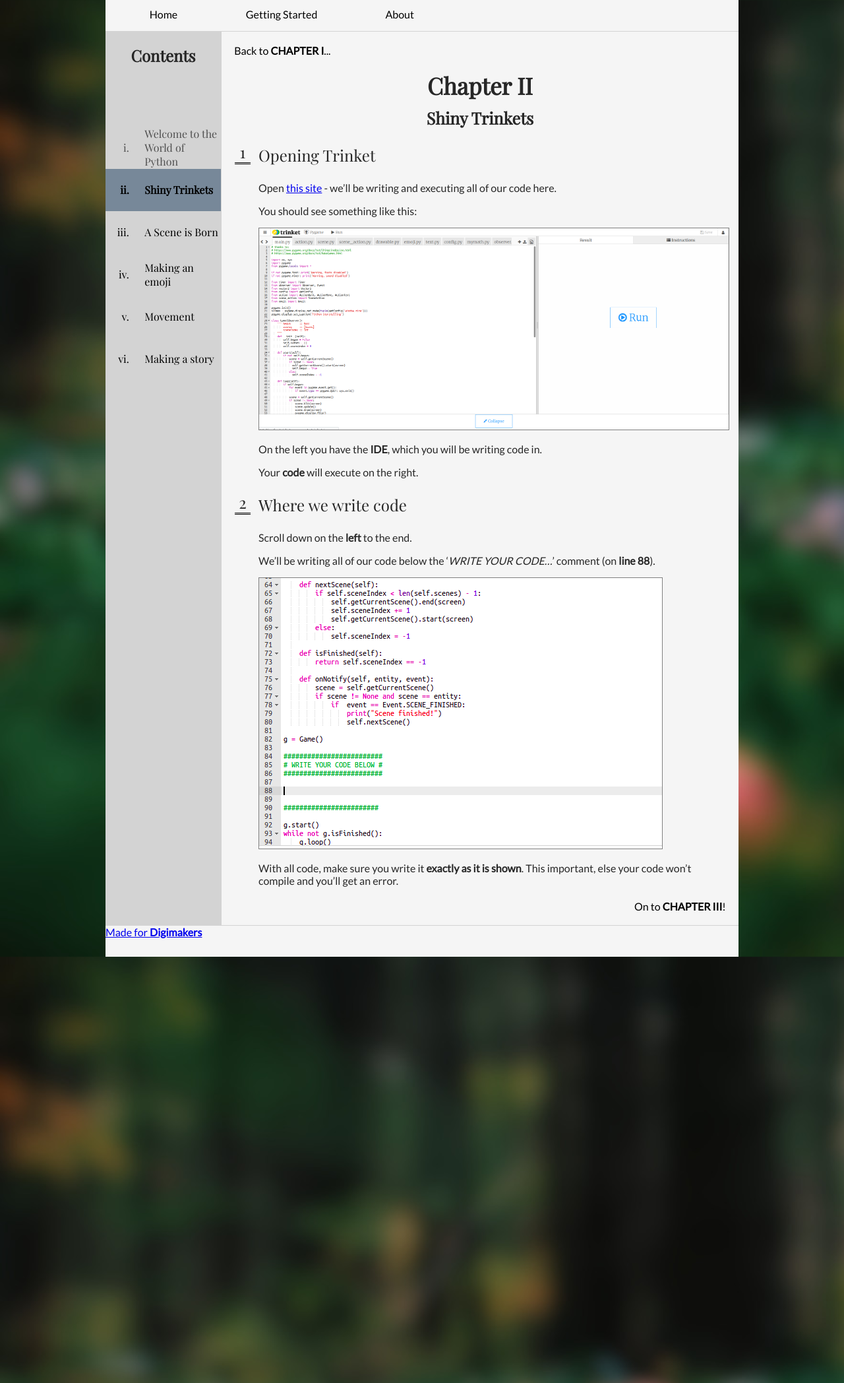
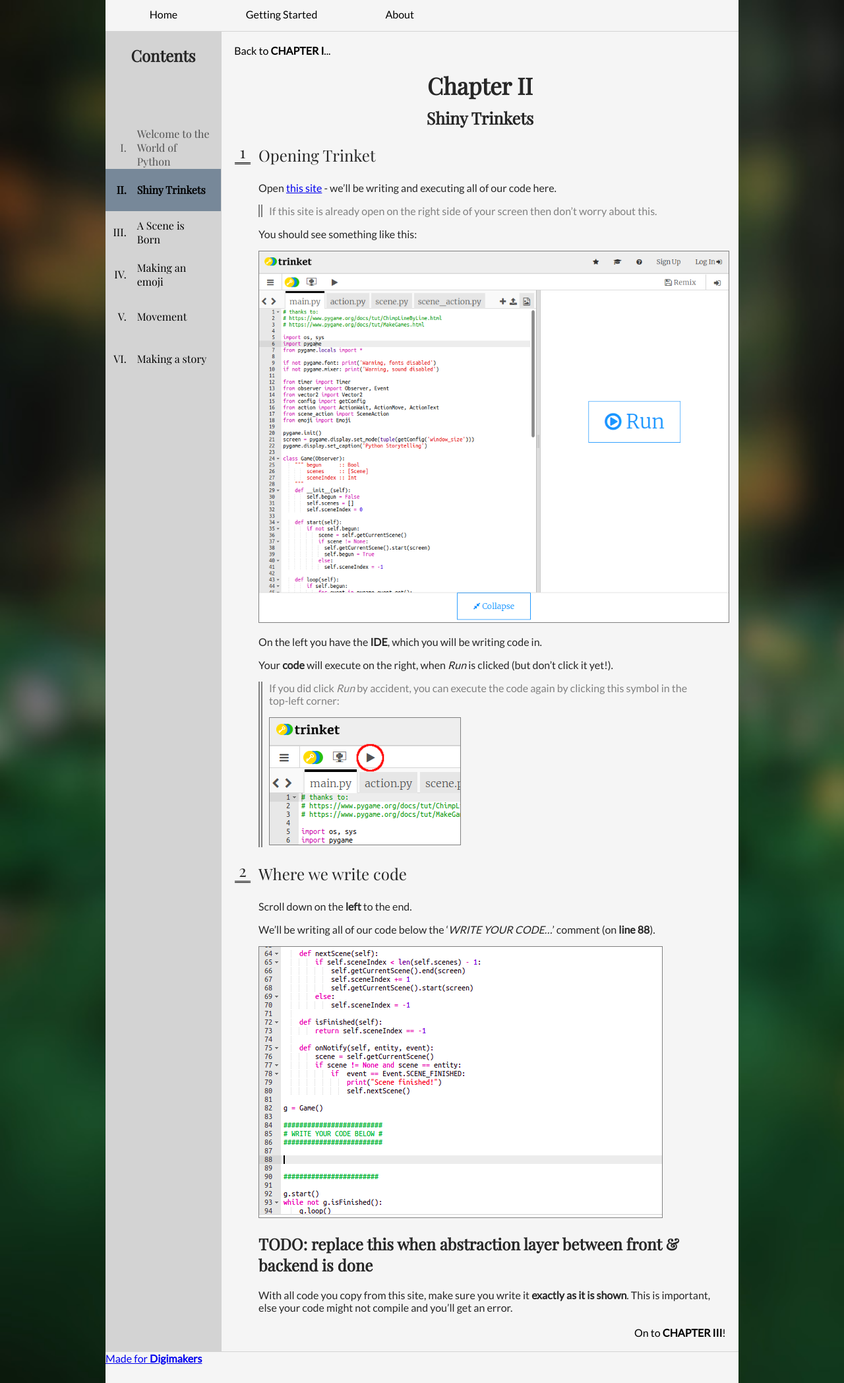
Before and after one commit to Nenivar/outreach-storytelling-site, a Jekyll site: the page built from _posts/1399-01-01-trinket.md, in a window 1280 px wide. Shown: the whole page at 66% size. Built offline with Jekyll 4.4.1, drawn with Linux system fonts in a browser that asks for light colours.

Commit message:
improve intro & trinket sections

```diff
--- a/_posts/1399-01-01-trinket.md
+++ b/_posts/1399-01-01-trinket.md
@@ -7,13 +7,19 @@ chapter: II
 
     Open [this site](https://trinket.io/pygame/64db0d89fb){:target="_blank"} - we'll be writing and executing all of our code here.
 
+    > If this site is already open on the right side of your screen then don't worry about this.
+
     You should see something like this:
 
     ![Intial Trinket View](/assets/images/contrib/trinket/trinket_0.png)
 
     On the left you have the **IDE**, which you will be writing code in.
 
-    Your **code** will execute on the right.
+    Your **code** will execute on the right, when *Run* is clicked (but don't click it yet!).
+
+    > If you did click *Run* by accident, you can execute the code again by clicking this symbol in the top-left corner:
+    >
+    > ![Running Again](/assets/images/contrib/trinket/trinket_2.png)
 
 2.  Where we write code
 
@@ -23,4 +29,6 @@ chapter: II
 
     ![Intial Trinket View](/assets/images/contrib/trinket/trinket_1.png)
 
-    With all code, make sure you write it **exactly as it is shown**. This important, else your code won't compile and you'll get an error.
+    ## TODO: replace this when abstraction layer between front & backend is done
+
+    With all code you copy from this site, make sure you write it **exactly as it is shown**. This is important, else your code might not compile and you'll get an error.
--- a/_sass/_layout.scss
+++ b/_sass/_layout.scss
@@ -101,7 +101,7 @@ $sidebar-phone_width: 3em;
                     margin: auto;
 
                     &::before {
-                        content: counter(c, lower-roman) '.';
+                        content: counter(c, upper-roman) '.';
                         counter-increment: c;
                         margin-right: 0.5em;
 
@@ -112,7 +112,7 @@ $sidebar-phone_width: 3em;
 
                         @media only screen and (max-width: 640px) {
                             margin: auto;
-                            content: counter(c, lower-roman);
+                            content: counter(c, upper-roman);
                         }
                     }
 
@@ -124,7 +124,7 @@ $sidebar-phone_width: 3em;
                 }
 
                 &_title {
-                    margin: auto;
+                    margin: auto 1em auto auto;
                     width: $sidebar_width - 4em;
                     text-align: left;
 
--- a/_sass/_main.scss
+++ b/_sass/_main.scss
@@ -1,8 +1,11 @@
+$font_text: 'Lato', sans-serif;
+$font_head: 'Playfair Display', serif;
+
 body {
     margin: 0;
     background-color: #624a2e;
     color: #272727;
-    font-family: 'Lato', sans-serif;
+    font-family: $font_text;
 }
 
 .playfair {
--- a/_sass/_post.scss
+++ b/_sass/_post.scss
@@ -15,6 +15,7 @@
 }
 
 /* thx https://stackoverflow.com/questions/23610151/can-you-style-ordered-list-numbers */
+
 ol {
     counter-reset: item;
     list-style: none;
@@ -25,7 +26,12 @@ ol {
 
         p:first-of-type {
             font-size: 1.5em;
-            font-family: 'Playfair Display', serif;
+            font-family: $font_head;
+        }
+
+        blockquote p:first-of-type {
+            font-size: initial;
+            font-family: $font_text;
         }
     }
     li:before {
```
Also changed, not shown: _posts/1400-01-01-welcome.md (+6 -2 lines), README.md, assets/images/contrib/trinket/trinket_0.png, assets/images/contrib/trinket/trinket_2.png (added).
